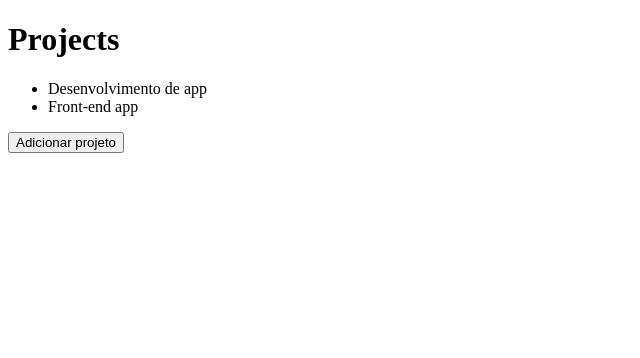
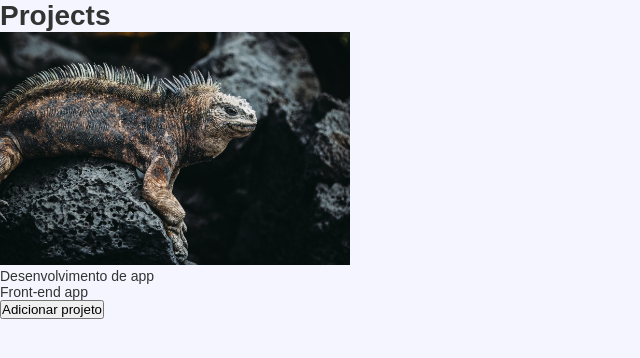
Before and after one commit to mr-silva/rocketseat-gostack-bootcamp, a React app in the folder nivel-01/reactjs/: page / in a window 1280 px wide. Shown: the top 358 px of the page, without its empty margins (0-640 px from the left). Built offline with nearby package versions, Linux system fonts and the light colour scheme.

Commit message:
Added webpack configuration to use css and image files

```diff
--- a/nivel-01/reactjs/package.json
+++ b/nivel-01/reactjs/package.json
@@ -3,7 +3,8 @@
   "version": "1.0.0",
   "main": "index.js",
   "scripts": {
-    "dev": "webpack-dev-server --mode development"
+    "dev": "webpack-dev-server --mode development",
+    "build": "webpack --mode production"
   },
   "license": "MIT",
   "dependencies": {
@@ -12,8 +13,11 @@
     "@babel/preset-env": "^7.9.5",
     "@babel/preset-react": "^7.9.4",
     "babel-loader": "^8.1.0",
+    "css-loader": "^3.5.3",
+    "file-loader": "^6.0.0",
     "react": "^16.13.1",
     "react-dom": "^16.13.1",
+    "style-loader": "^1.2.0",
     "webpack": "^4.43.0",
     "webpack-cli": "^3.3.11"
   },
--- /dev/null
+++ b/nivel-01/reactjs/src/App.css
@@ -0,0 +1,12 @@
+* {
+  margin: 0;
+  padding: 0;
+  outline: 0;
+  box-sizing: border-box;
+}
+
+body {
+  background: #f5f5ff;
+  font: 14px sans-serif;
+  color: #333;
+}
--- a/nivel-01/reactjs/src/App.js
+++ b/nivel-01/reactjs/src/App.js
@@ -1,4 +1,7 @@
 import React, { useState } from 'react';
+
+import './App.css';
+import backgroundImage from './assets/background.jpg';
 
 import Header from './components/Header';
 
@@ -13,6 +16,8 @@ function App() {
     <>
       <Header title="Projects" />
 
+      <img width={350} src={backgroundImage} />
+
       <ul>
         {projects.map(project => <li key={project}>{project}</li>)}
       </ul>
--- a/nivel-01/reactjs/webpack.config.js
+++ b/nivel-01/reactjs/webpack.config.js
@@ -17,6 +17,18 @@ module.exports = {
         use: {
           loader: 'babel-loader',
         }
+      },
+      {
+        test: /\.css$/,
+        exclude: /node_modules/,
+        use: [
+          { loader: 'style-loader' },
+          { loader: 'css-loader' },
+        ]
+      },
+      {
+        test: /.*\.(git|png|jpe?g)$/i,
+        use: { loader: 'file-loader' },
       }
     ]
   },
```
Also changed, not shown: nivel-01/reactjs/src/assets/background.jpg (added).
